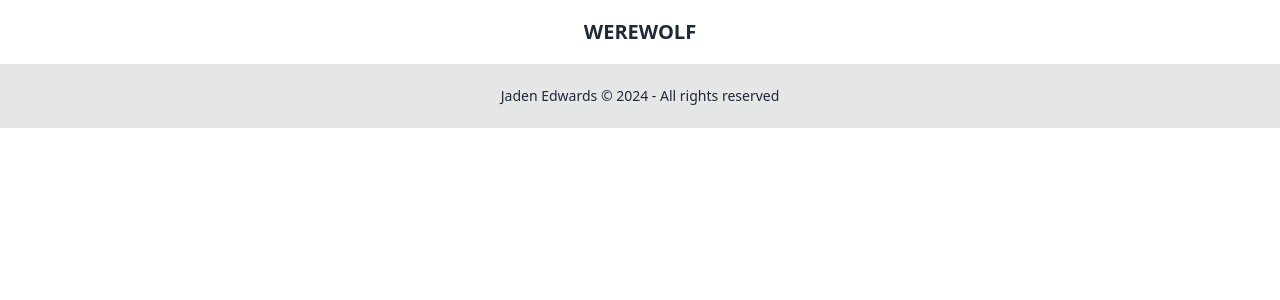
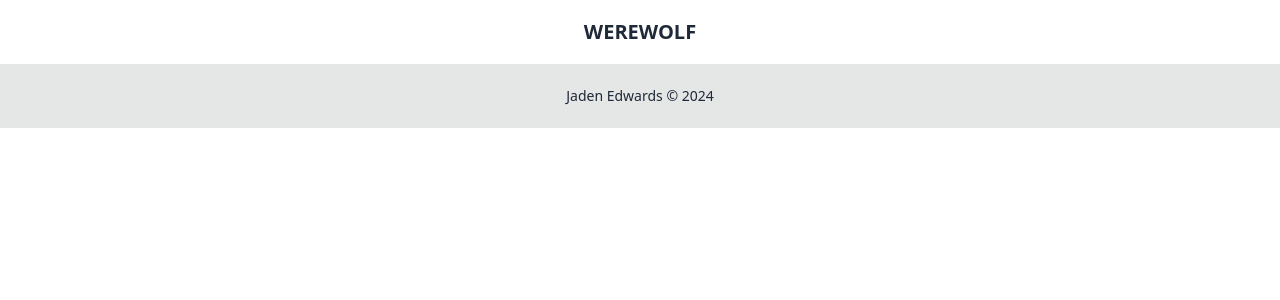
Before and after one commit to jadenet/werewolf-boardgame, a React (Vite) app in the folder frontend/: page /lobbies/1 in a window 1280 px wide. Shown: the top 300 px of the page. Built offline with nearby package versions, Linux system fonts and the light colour scheme; no server answers.

Commit message:
Refactor

```diff
--- a/frontend/src/components/Footer.tsx
+++ b/frontend/src/components/Footer.tsx
@@ -2,7 +2,7 @@ export default function Footer() {
   return (
     <footer className="footer footer-center p-4 h-[8vh] bg-base-300 text-base-content">
       <aside>
-        <p>Jaden Edwards © 2024 - All rights reserved</p>
+        <p>Jaden Edwards © 2024</p>
       </aside>
     </footer>
   );
```
